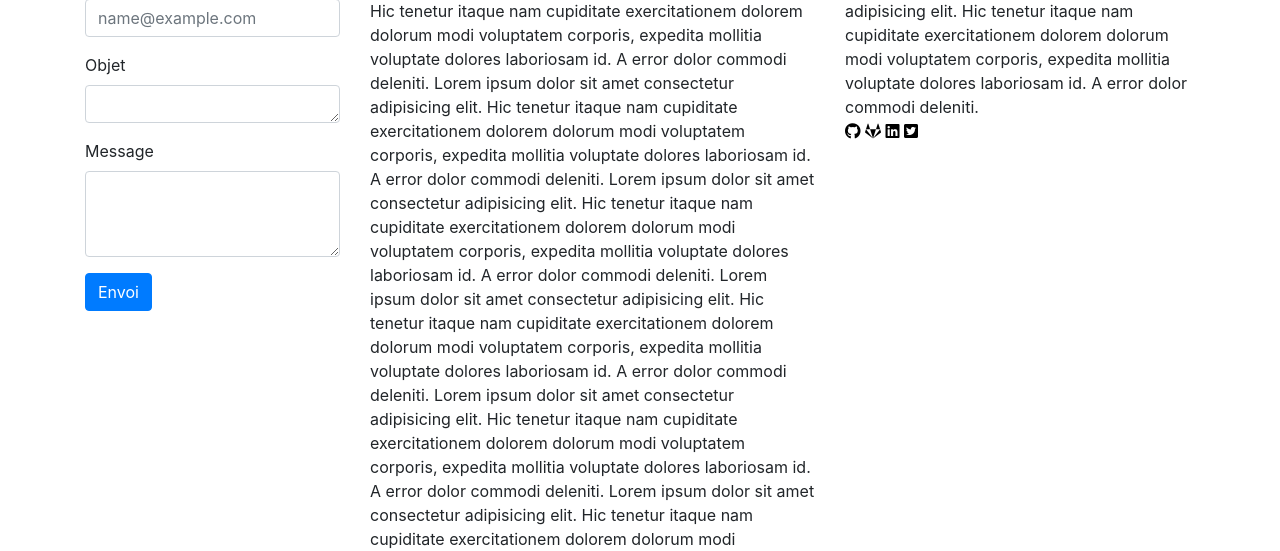
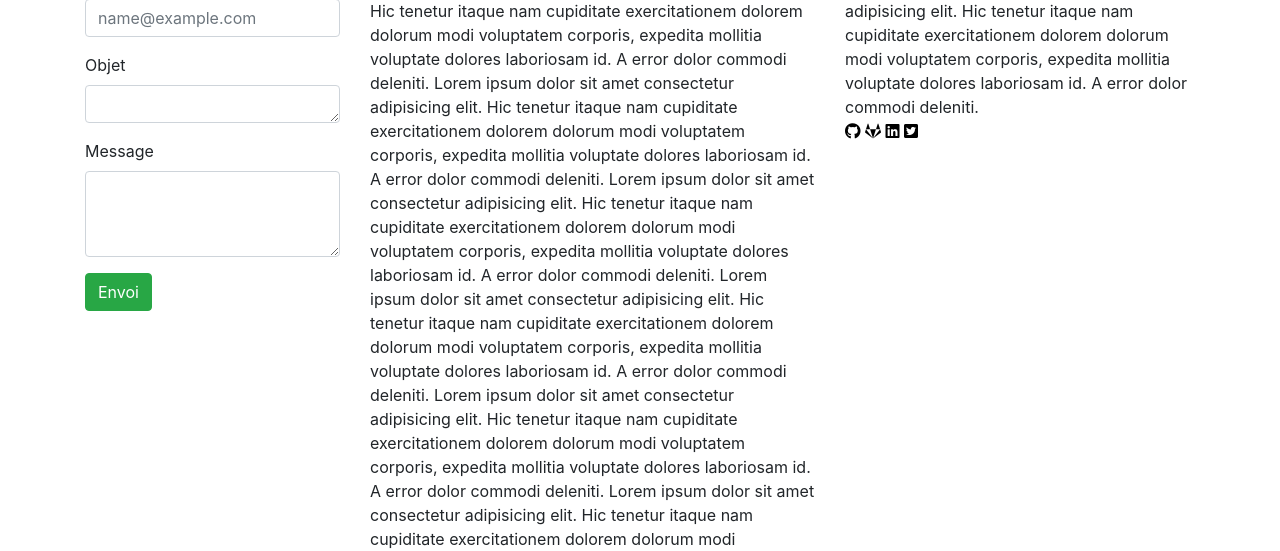
Before and after one commit to Cphil31/temptest, a Symfony app: template templates/default/index.html.twig in a window 1280 px wide. Shown: the part 75-626 px from the top of the page. Run offline with Twig, Linux system fonts and the light colour scheme; the template is opened without the code that fills it, so the values that code supplies are empty; some libraries are stand-ins or nearby versions.

Commit message:
mise en page :boutton vert

```diff
--- a/templates/default/index.html.twig
+++ b/templates/default/index.html.twig
@@ -40,7 +40,7 @@
                                               <label for="exampleFormControlTextarea1">Message </label>
                                               <textarea class="form-control" id="exampleFormControlTextarea1" rows="3"></textarea>
                                             </div>
-                                            <button id="submit" type="submit" class="btn btn-primary">Envoi</button>
+                                            <button id="submit" type="submit" class="btn btn-success">Envoi</button>
                                           </form>
                               </div>
                           </div>
```
